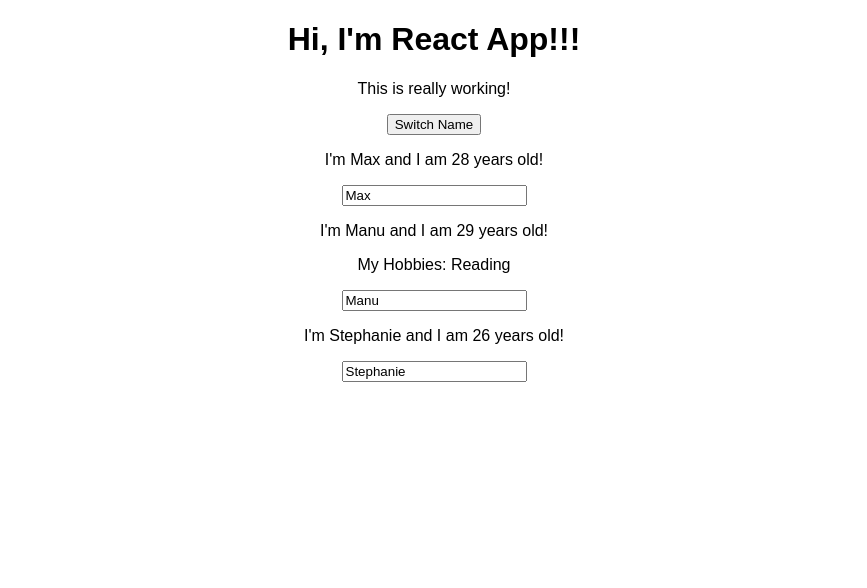
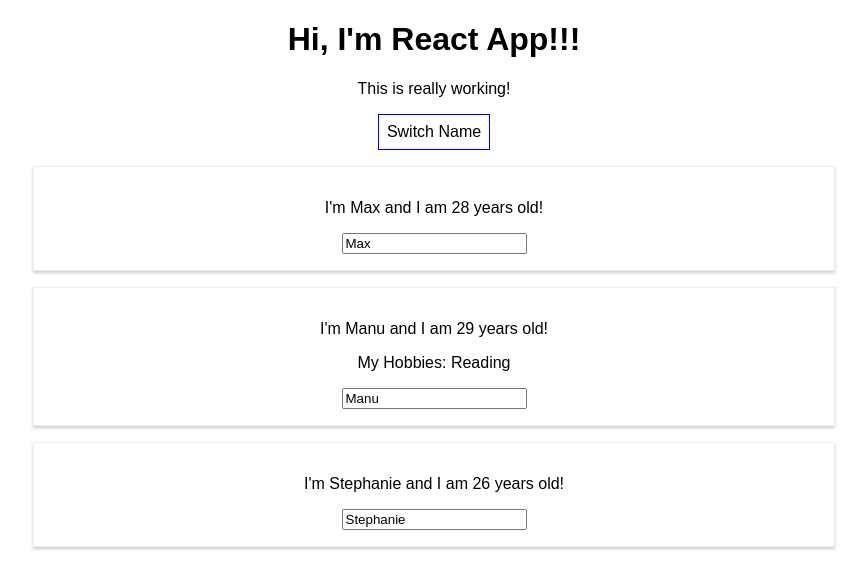
Before and after one commit to lisa761/React-Complete-Guide, a React (Create React App) app: page / in a window 1280 px wide. Shown: the top 588 px of the page, without its empty margins (206-1073 px from the left). Built offline with nearby package versions, Linux system fonts and the light colour scheme.

Commit message:
add: style

```diff
--- a/src/App.js
+++ b/src/App.js
@@ -1,6 +1,6 @@
 import React, { Component } from 'react';
 import './App.css';
-import Person from './Person/Person'
+import Person from './Person/Person';
 
 class App extends Component {
   state = {
@@ -33,11 +33,22 @@
   }
 
   render() {
+    const style = {
+      backgroundColor: 'white',
+      font: 'inherit',
+      border: '1px solid blue',
+      padding: '8px',
+      cursor: 'pointer'
+    };
+    // this is inline styling (adding hover effects here are pretty tough) which is scoped to the element we are working with, unlike creating css files which are global no matter their location
+
     return (
       <div className="App">
         <h1>Hi, I'm React App!!!</h1>
         <p>This is really working!</p>
-        <button onClick={() => this.switchNameHandler( 'Maximilian')}>Switch Name</button>
+        <button
+          style={style}
+          onClick={() => this.switchNameHandler( 'Maximilian')}>Switch Name</button>
         <Person
           name={this.state.persons[0].name}
           age={this.state.persons[0].age} />
--- /dev/null
+++ b/src/Person/Person.css
@@ -0,0 +1,8 @@
+.Person {
+    width: 60%;
+    margin: 16px auto;
+    border: 1px solid #eee;
+    box-shadow: 0 2px 3px #ccc;
+    padding: 16px;
+    text-align: center;
+}
--- a/src/Person/Person.js
+++ b/src/Person/Person.js
@@ -1,8 +1,9 @@
 import React from 'react';
+import './Person.css';
 
 const Person = (props) => {
     return (
-        <div>
+        <div className="Person">
             <p onClick={props.click}>I'm {props.name} and I am {props.age} years old!</p>
             <p>{props.children}</p>
             <input type="text" onChange={props.changed} value={props.name} />
```
